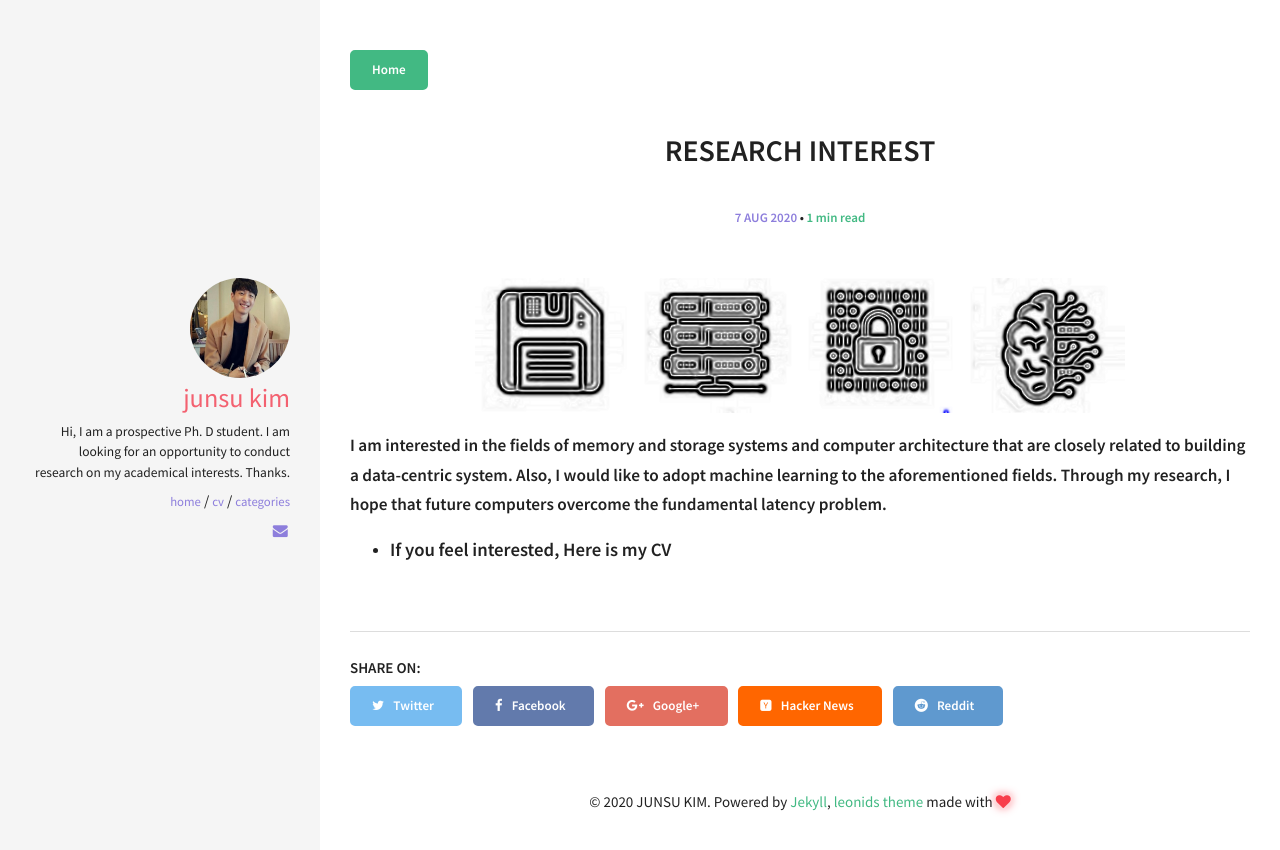
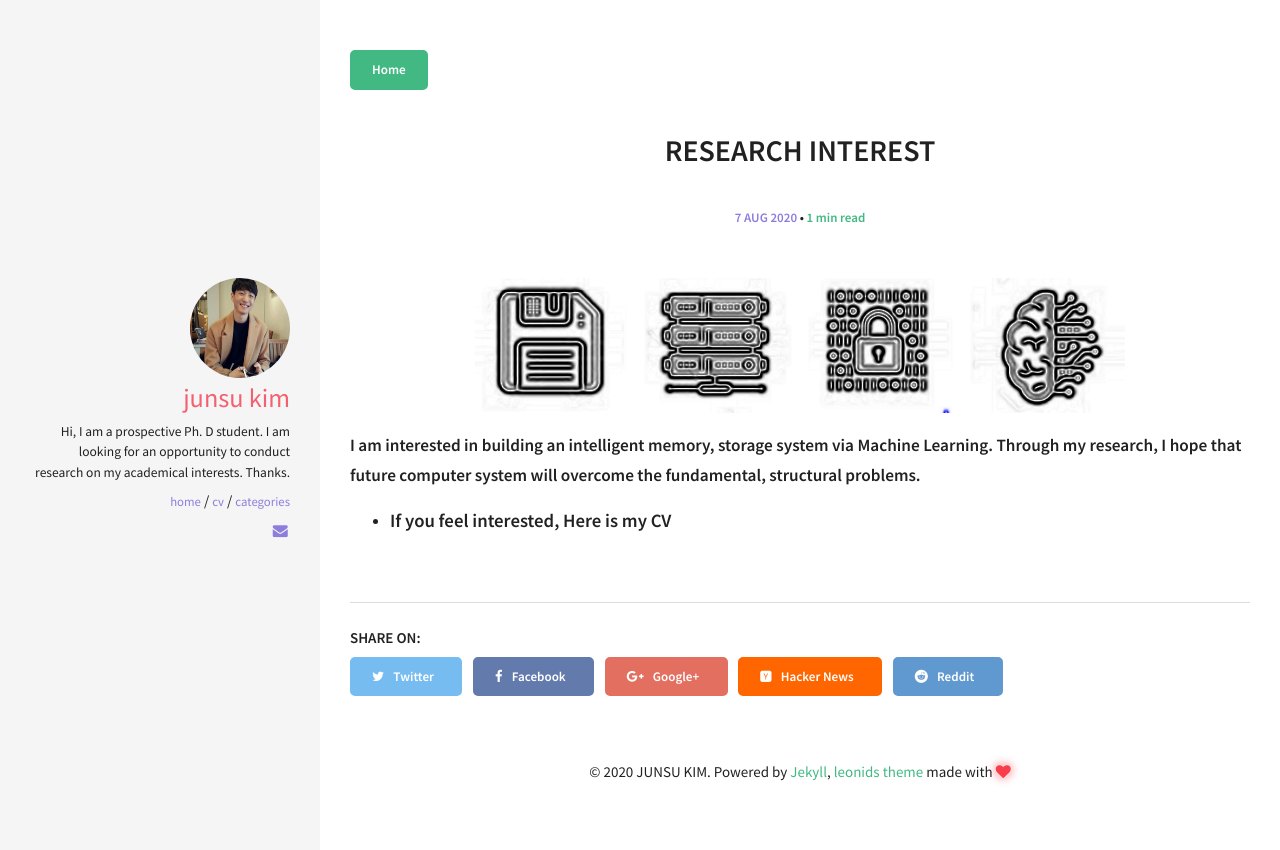
Before and after one commit to j0807s/j0807s.github.io, a Jekyll site: the page built from _posts/2020-08-07-research-interest.md, in a window 1280 px wide. Shown: the top 850 px of the page. Built offline with Jekyll 4.4.1, drawn with Linux system fonts in a browser that asks for light colours.

Commit message:
interest

```diff
--- a/_posts/2020-08-07-research-interest.md
+++ b/_posts/2020-08-07-research-interest.md
@@ -6,5 +6,5 @@ categories: [interest]
 comments: true
 ---
 ![]({{ site.url }}/img/Icons.PNG)
-##### I am interested in the fields of memory and storage systems and computer architecture that are closely related to building a data-centric system. Also, I would like to adopt machine learning to the aforementioned fields. Through my research, I hope that future computers overcome the fundamental latency problem.
+##### I am interested in building an intelligent memory, storage system via Machine Learning. Through my research, I hope that future computer system will overcome the fundamental, structural problems.
 * #### If you feel interested, Here is my [CV]({{ site.url }}/img/CV.pdf)
```
